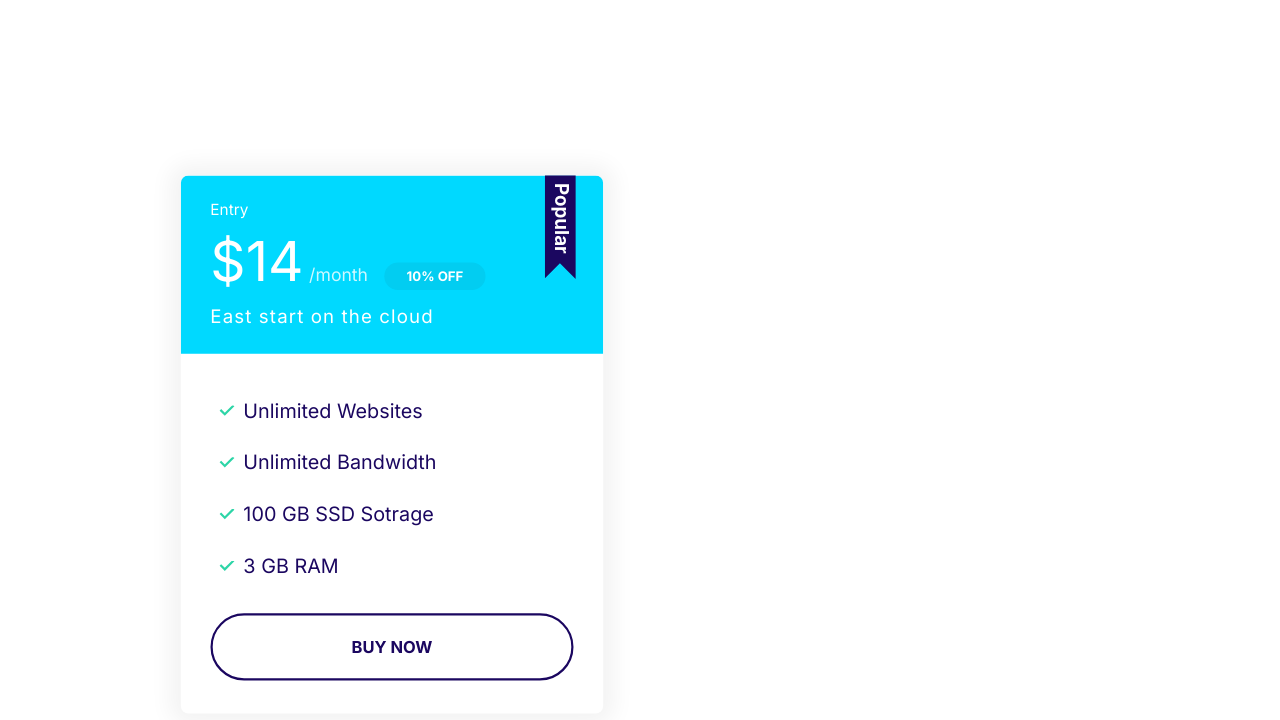
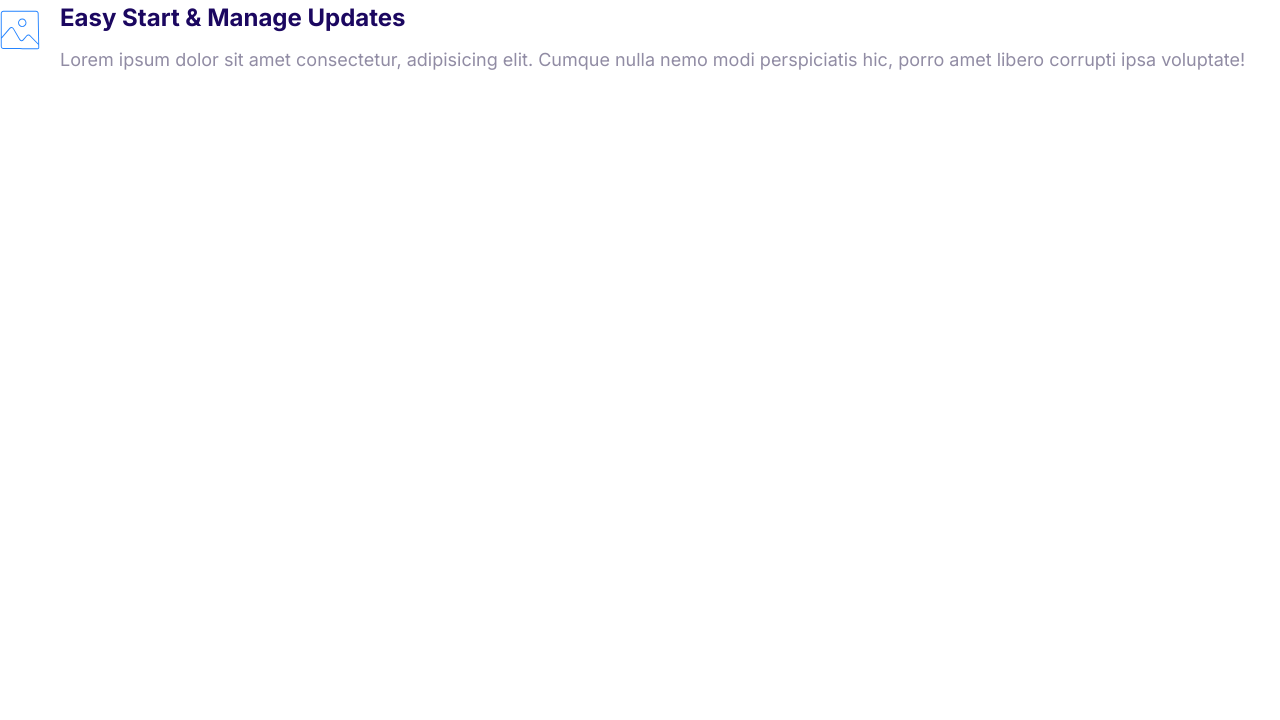
Before and after one commit to UzumakiAmir/moshify_website, a plain HTML site: page index.html in a window 1280 px wide. Drawn offline with Linux system fonts and the light colour scheme; a web font is replaced by a local one.

Commit message:
build the media component.

```diff
--- a/css/style.css
+++ b/css/style.css
@@ -342,3 +342,18 @@ a{
       font-size: 1.7rem;
     }
   }
+
+  /* Media */
+  .media{
+      display: flex;
+  }
+  .media__image{
+    margin-top: 1rem;
+  }
+  .media__body{
+    margin-left: 2rem;
+  }
+  .media__titel{
+      margin-top: 0;
+      text-transform: capitalize;
+  }
--- a/index.html
+++ b/index.html
@@ -15,24 +15,18 @@
     <link rel="stylesheet" href="css/style.css" />
   </head>
   <body>
-    <div class="plan plan--popular" style="width: 30%; margin: 20rem">
-      <div class="card card--secondary">
-        <header class="card__header">
-          <h3 class="plan__name">Entry</h3>
-          <span class="plan__price">$14</span>
-          <span class="plan__billing-cycle">/month</span>
-          <span class="badge badge--secondary badge--small">10% OFF</span>
-          <span class="plan__description">East start on the cloud</span>
-        </header>
-        <div class="card__body">
-          <ul class="list list--tick">
-            <li class="list__item">Unlimited Websites</li>
-            <li class="list__item">Unlimited Bandwidth</li>
-            <li class="list__item">100 GB SSD Sotrage</li>
-            <li class="list__item">3 GB RAM</li>
-          </ul>
-          <button class="btn btn--outline btn--block">Buy Now</button>
-        </div>
+    <div class="media">
+      <div class="media__image">
+        <svg class="icon icon--primary">
+          <use xlink:href="/images/sprite.svg#snap"></use>
+        </svg>
+      </div>
+      <div class="media__body">
+        <h3 class="media__titel">easy start & manage updates</h3>
+        <p>
+          Lorem ipsum dolor sit amet consectetur, adipisicing elit. Cumque nulla
+          nemo modi perspiciatis hic, porro amet libero corrupti ipsa voluptate!
+        </p>
       </div>
     </div>
   </body>
```
Also changed, not shown: components/media.html (added, +14 -0 lines).
